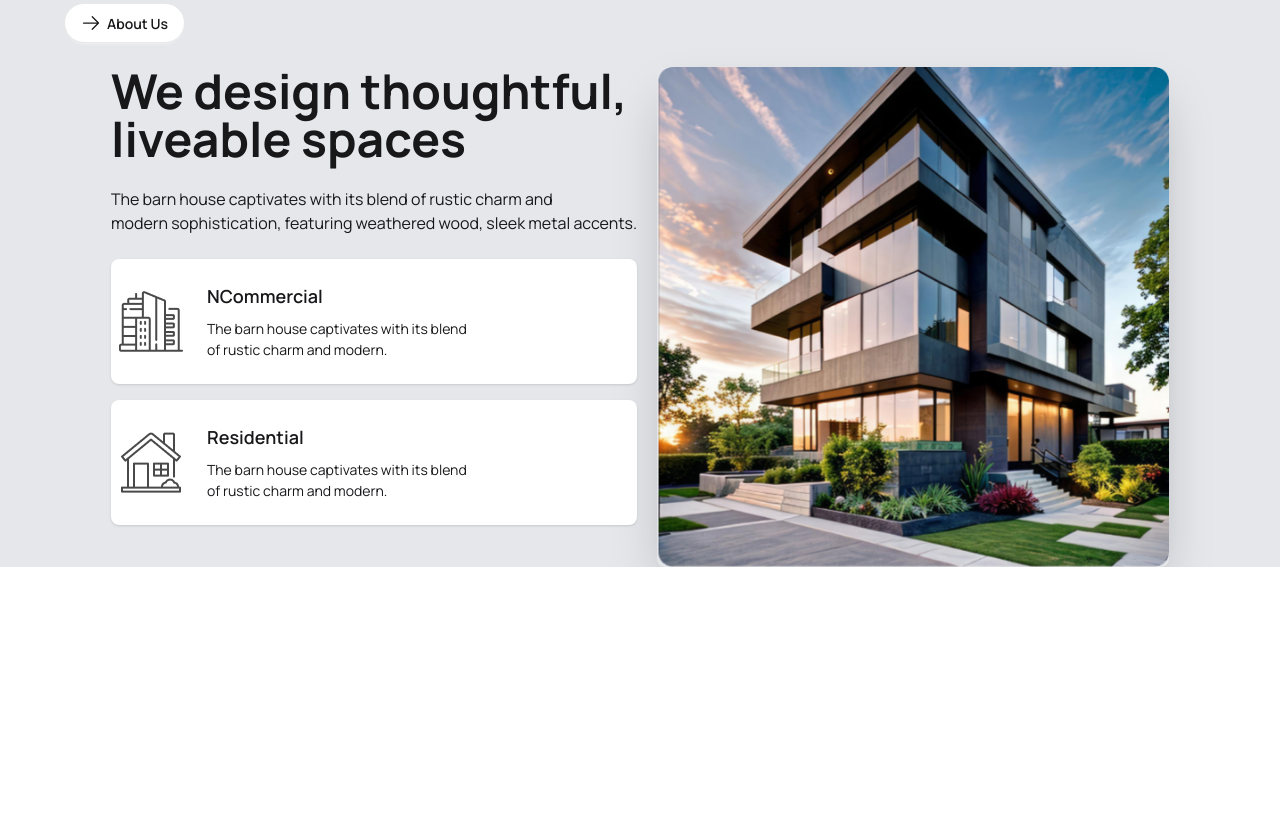
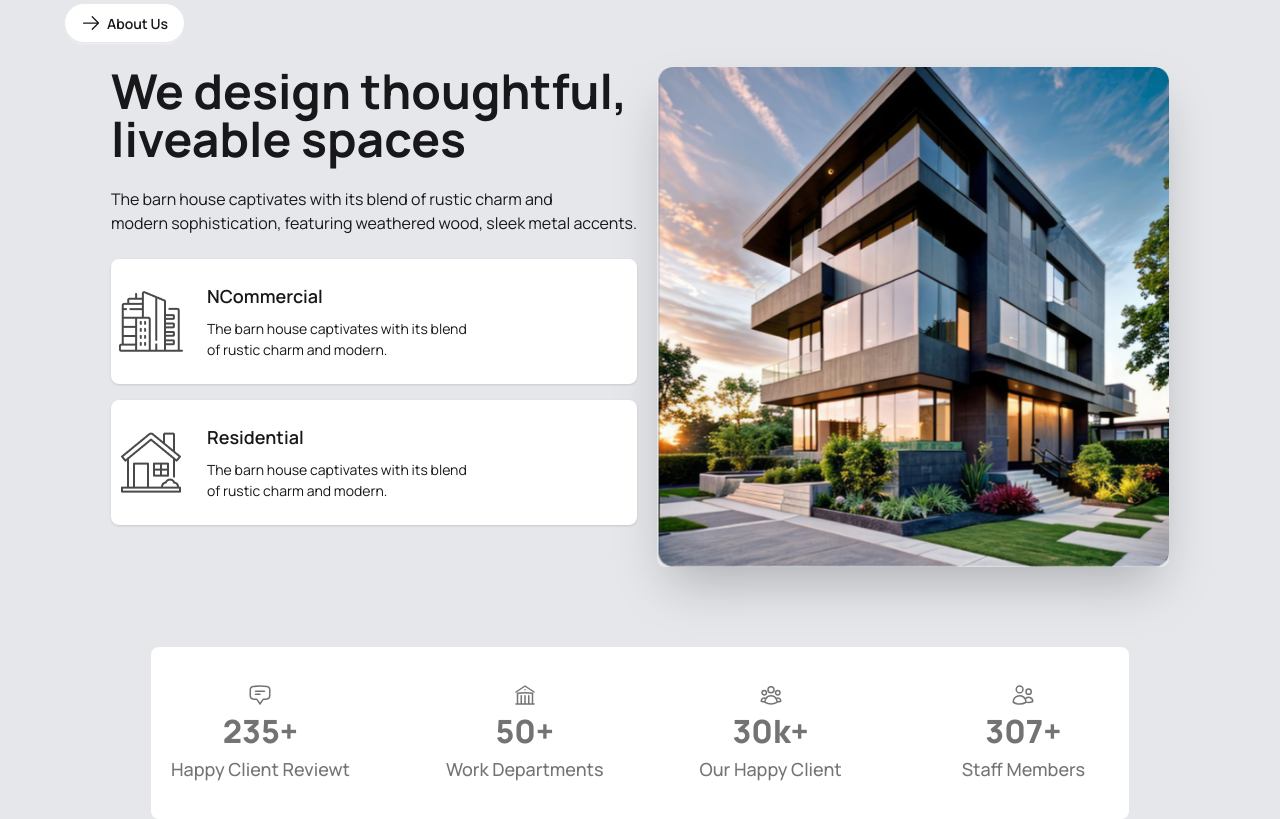
Before and after one commit to plabondas001/House-Planning, a plain HTML site: page index.html in a window 1280 px wide. Shown: the part 864-1683 px from the top of the page. Before the commit the page ends 1431 px from the top, so only its background shows below. Drawn offline with nearby package versions, Linux system fonts and the light colour scheme.

Commit message:
second section

```diff
--- a/index.html
+++ b/index.html
@@ -173,6 +173,54 @@
 
                     </div>
                 </div>
+                <!-- second section  -->
+                <div class="flex justify-center mt-20">
+                    <div class="stats stats-vertical lg:stats-horizontal gap-24 p-5 bg-white">
+                        <div class="flex flex-col justify-center items-center">
+                            <div class="stat-title"><svg xmlns="http://www.w3.org/2000/svg" fill="none"
+                                    viewBox="0 0 24 24" stroke-width="1.5" stroke="currentColor" class="size-6">
+                                    <path stroke-linecap="round" stroke-linejoin="round"
+                                        d="M7.5 8.25h9m-9 3H12m-9.75 1.51c0 1.6 1.123 2.994 2.707 3.227 1.129.166 2.27.293 3.423.379.35.026.67.21.865.501L12 21l2.755-4.133a1.14 1.14 0 0 1 .865-.501 48.172 48.172 0 0 0 3.423-.379c1.584-.233 2.707-1.626 2.707-3.228V6.741c0-1.602-1.123-2.995-2.707-3.228A48.394 48.394 0 0 0 12 3c-2.392 0-4.744.175-7.043.513C3.373 3.746 2.25 5.14 2.25 6.741v6.018Z" />
+                                </svg>
+                            </div>
+                            <div class="stat-value text-[#737373]">235+</div>
+                            <div class="stat-desc font-medium text-lg">Happy Client Reviewt</div>
+                        </div>
+
+                        <div class="flex flex-col justify-center items-center">
+                            <div class="stat-title"><svg xmlns="http://www.w3.org/2000/svg" fill="none"
+                                    viewBox="0 0 24 24" stroke-width="1.5" stroke="currentColor" class="size-6">
+                                    <path stroke-linecap="round" stroke-linejoin="round"
+                                        d="M12 21v-8.25M15.75 21v-8.25M8.25 21v-8.25M3 9l9-6 9 6m-1.5 12V10.332A48.36 48.36 0 0 0 12 9.75c-2.551 0-5.056.2-7.5.582V21M3 21h18M12 6.75h.008v.008H12V6.75Z" />
+                                </svg>
+                            </div>
+                            <div class="stat-value text-[#737373]">50+</div>
+                            <div class="stat-desc font-medium text-lg">Work Departments</div>
+                        </div>
+
+                        <div class="flex flex-col justify-center items-center">
+                            <div class="stat-title"><svg xmlns="http://www.w3.org/2000/svg" fill="none"
+                                    viewBox="0 0 24 24" stroke-width="1.5" stroke="currentColor" class="size-6">
+                                    <path stroke-linecap="round" stroke-linejoin="round"
+                                        d="M18 18.72a9.094 9.094 0 0 0 3.741-.479 3 3 0 0 0-4.682-2.72m.94 3.198.001.031c0 .225-.012.447-.037.666A11.944 11.944 0 0 1 12 21c-2.17 0-4.207-.576-5.963-1.584A6.062 6.062 0 0 1 6 18.719m12 0a5.971 5.971 0 0 0-.941-3.197m0 0A5.995 5.995 0 0 0 12 12.75a5.995 5.995 0 0 0-5.058 2.772m0 0a3 3 0 0 0-4.681 2.72 8.986 8.986 0 0 0 3.74.477m.94-3.197a5.971 5.971 0 0 0-.94 3.197M15 6.75a3 3 0 1 1-6 0 3 3 0 0 1 6 0Zm6 3a2.25 2.25 0 1 1-4.5 0 2.25 2.25 0 0 1 4.5 0Zm-13.5 0a2.25 2.25 0 1 1-4.5 0 2.25 2.25 0 0 1 4.5 0Z" />
+                                </svg>
+                            </div>
+                            <div class="stat-value text-[#737373]">30k+</div>
+                            <div class="stat-desc font-medium text-lg">Our Happy Client</div>
+                        </div>
+
+                        <div class="stat flex flex-col justify-center items-center">
+                            <div class="stat-title"><svg xmlns="http://www.w3.org/2000/svg" fill="none"
+                                    viewBox="0 0 24 24" stroke-width="1.5" stroke="currentColor" class="size-6">
+                                    <path stroke-linecap="round" stroke-linejoin="round"
+                                        d="M15 19.128a9.38 9.38 0 0 0 2.625.372 9.337 9.337 0 0 0 4.121-.952 4.125 4.125 0 0 0-7.533-2.493M15 19.128v-.003c0-1.113-.285-2.16-.786-3.07M15 19.128v.106A12.318 12.318 0 0 1 8.624 21c-2.331 0-4.512-.645-6.374-1.766l-.001-.109a6.375 6.375 0 0 1 11.964-3.07M12 6.375a3.375 3.375 0 1 1-6.75 0 3.375 3.375 0 0 1 6.75 0Zm8.25 2.25a2.625 2.625 0 1 1-5.25 0 2.625 2.625 0 0 1 5.25 0Z" />
+                                </svg>
+                            </div>
+                            <div class="stat-value text-[#737373]">307+</div>
+                            <div class="stat-desc font-medium text-lg">Staff Members</div>
+                        </div>
+                    </div>
+                </div>
             </div>
         </section>
     </main>
```
